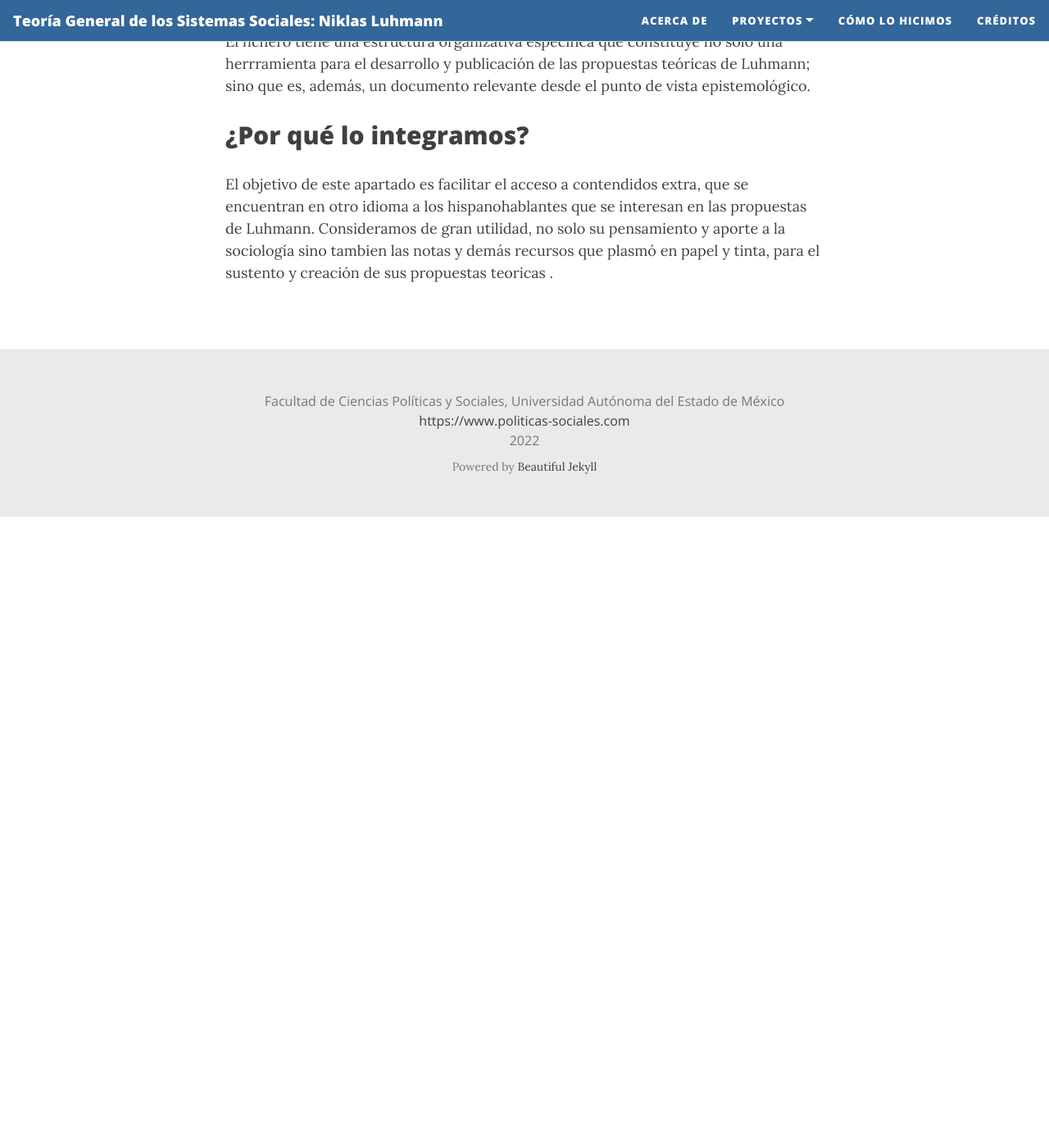
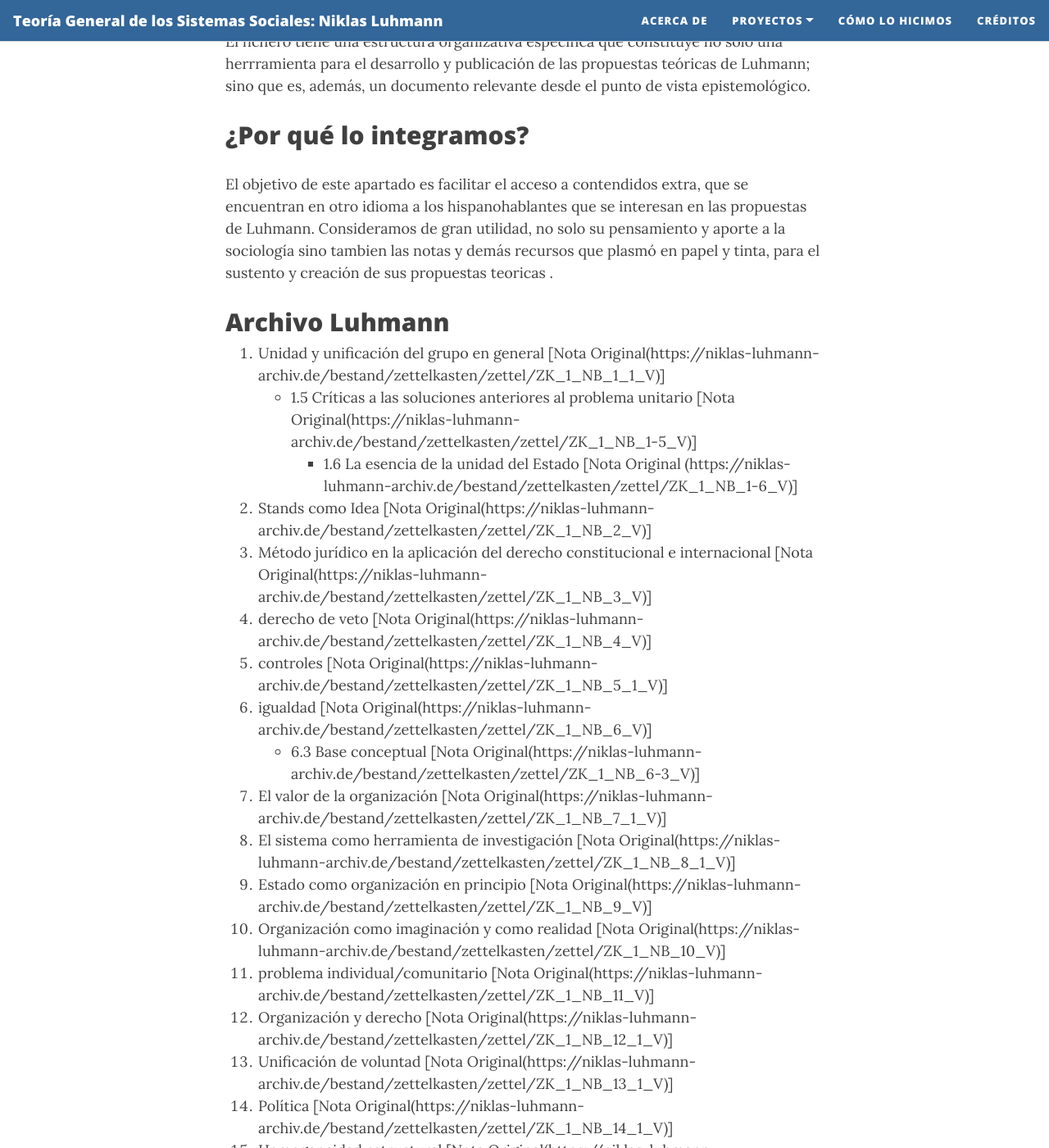
Before and after one commit to rosariorogel/luhmann, a Jekyll site: the page built from _pages/Archivo Luhmann.md, in a window 1280 px wide and 1400 px high, scrolled down 720 px. Shown: the whole window at 82% size. Built offline with Jekyll 4.4.1, drawn with Linux system fonts in a browser that asks for light colours; nearby versions of some CDN libraries; before the commit the page ends 1350 px from its top, so only the background shows below that; some of the changed text lies outside the part shown.

Commit message:
Hipervinculos y primero temas

```diff
--- a/_pages/Archivo Luhmann.md
+++ b/_pages/Archivo Luhmann.md
@@ -16,3 +16,30 @@ El fichero tiene una estructura organizativa específica que constituye no sólo
 
 ## ¿Por qué lo integramos?
 El objetivo de este apartado es facilitar el acceso a contendidos extra, que se encuentran en otro idioma a los hispanohablantes que se interesan en las propuestas de Luhmann. Consideramos de gran utilidad, no solo su pensamiento y aporte a la sociología sino tambien las notas y demás recursos que plasmó en papel y tinta, para el sustento y creación de sus propuestas teoricas .
+
+
+## Archivo Luhmann
+
+1. Unidad y unificación del grupo en general [Nota Original(https://niklas-luhmann-archiv.de/bestand/zettelkasten/zettel/ZK_1_NB_1_1_V)]
+   * 1.5 Críticas a las soluciones anteriores al problema unitario [Nota Original(https://niklas-luhmann-archiv.de/bestand/zettelkasten/zettel/ZK_1_NB_1-5_V)]
+      * 1.6 La esencia de la unidad del Estado [Nota Original (https://niklas-luhmann-archiv.de/bestand/zettelkasten/zettel/ZK_1_NB_1-6_V)]
+2. Stands como Idea [Nota Original(https://niklas-luhmann-archiv.de/bestand/zettelkasten/zettel/ZK_1_NB_2_V)]
+3. Método jurídico en la aplicación del derecho constitucional e internacional [Nota Original(https://niklas-luhmann-archiv.de/bestand/zettelkasten/zettel/ZK_1_NB_3_V)]
+4. derecho de veto [Nota Original(https://niklas-luhmann-archiv.de/bestand/zettelkasten/zettel/ZK_1_NB_4_V)]
+5. controles [Nota Original(https://niklas-luhmann-archiv.de/bestand/zettelkasten/zettel/ZK_1_NB_5_1_V)]
+6. igualdad [Nota Original(https://niklas-luhmann-archiv.de/bestand/zettelkasten/zettel/ZK_1_NB_6_V)]
+   * 6.3 Base conceptual [Nota Original(https://niklas-luhmann-archiv.de/bestand/zettelkasten/zettel/ZK_1_NB_6-3_V)]
+7. El valor de la organización [Nota Original(https://niklas-luhmann-archiv.de/bestand/zettelkasten/zettel/ZK_1_NB_7_1_V)]
+8. El sistema como herramienta de investigación [Nota Original(https://niklas-luhmann-archiv.de/bestand/zettelkasten/zettel/ZK_1_NB_8_1_V)]
+9. Estado como organización en principio [Nota Original(https://niklas-luhmann-archiv.de/bestand/zettelkasten/zettel/ZK_1_NB_9_V)]
+10. Organización como imaginación y como realidad [Nota Original(https://niklas-luhmann-archiv.de/bestand/zettelkasten/zettel/ZK_1_NB_10_V)]
+11. problema individual/comunitario [Nota Original(https://niklas-luhmann-archiv.de/bestand/zettelkasten/zettel/ZK_1_NB_11_V)]
+12. Organización y derecho [Nota Original(https://niklas-luhmann-archiv.de/bestand/zettelkasten/zettel/ZK_1_NB_12_1_V)]
+13. Unificación de voluntad [Nota Original(https://niklas-luhmann-archiv.de/bestand/zettelkasten/zettel/ZK_1_NB_13_1_V)]
+14. Política [Nota Original(https://niklas-luhmann-archiv.de/bestand/zettelkasten/zettel/ZK_1_NB_14_1_V)]
+15. Homogeneidad estructural [Nota Original(https://niklas-luhmann-archiv.de/bestand/zettelkasten/zettel/ZK_1_NB_15_V)]
+16. Soberanía [Nota Original(https://niklas-luhmann-archiv.de/bestand/zettelkasten/zettel/ZK_1_NB_16_V)]
+17. Ideología [Nota Original(https://niklas-luhmann-archiv.de/bestand/zettelkasten/zettel/ZK_1_NB_17_2_V)]
+18. Partido Politico [Nota Original(https://niklas-luhmann-archiv.de/bestand/zettelkasten/zettel/ZK_1_NB_18_V)]
+19. Límites de la organización y teoría organizacional [Nota Original (https://niklas-luhmann-archiv.de/bestand/zettelkasten/zettel/ZK_1_NB_19_V)]
+20. Planificación [Nota Original(https://niklas-luhmann-archiv.de/bestand/zettelkasten/zettel/ZK_1_NB_20_1_V)]
```
